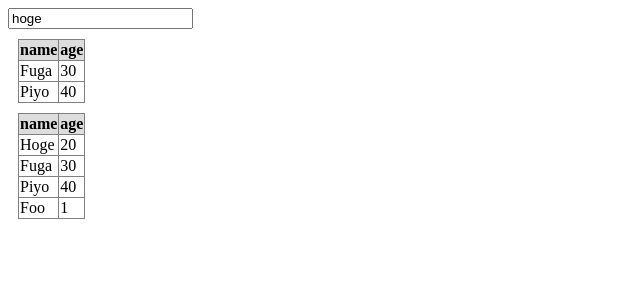
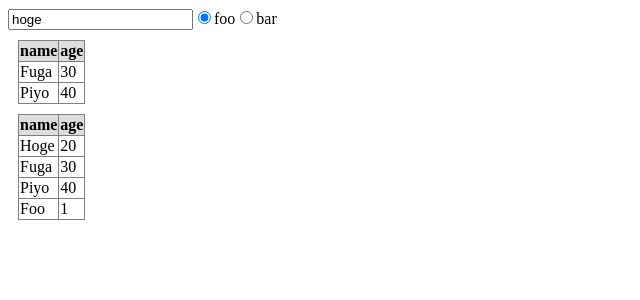
Before and after one commit to shwaka/react_typescript, a React app in the folder myapp/: page / in a window 1280 px wide. Shown: the top 300 px of the page, without its empty margins (0-640 px from the left). Built offline with nearby package versions, Linux system fonts and the light colour scheme.

Commit message:
add radio

```diff
--- a/myapp/src/main.tsx
+++ b/myapp/src/main.tsx
@@ -6,6 +6,7 @@ interface IAppProps { }
 interface IAppState {
   filter: FilterFunc;
   mytext: string;
+  myradio: string;
 }
 
 class App extends React.Component<IAppProps, IAppState> {
@@ -13,7 +14,8 @@ class App extends React.Component<IAppProps, IAppState> {
     super(props);
     this.state = {
       filter: (human: Human) => human.age > 25,
-      mytext: "hoge"
+      mytext: "hoge",
+      myradio: "foo"
     }
 
     this.handleChange = this.handleChange.bind(this);
@@ -29,6 +31,16 @@ class App extends React.Component<IAppProps, IAppState> {
         <form>
           <label>
             <input type="text" value={this.state.mytext} onChange={this.handleChange} />
+          </label>
+          <label>
+            <input type="radio" name="myradio" value="foo" checked={this.state.myradio === "foo"}
+                   onChange={() => this.setState({myradio: "foo"})} />
+            foo
+          </label>
+          <label>
+            <input type="radio" name="myradio" value="bar" checked={this.state.myradio === "bar"}
+                   onChange={() => this.setState({myradio: "bar"})} />
+            bar
           </label>
         </form>
         <MyTable humans={[human1, human2, human3, human4]}
```
